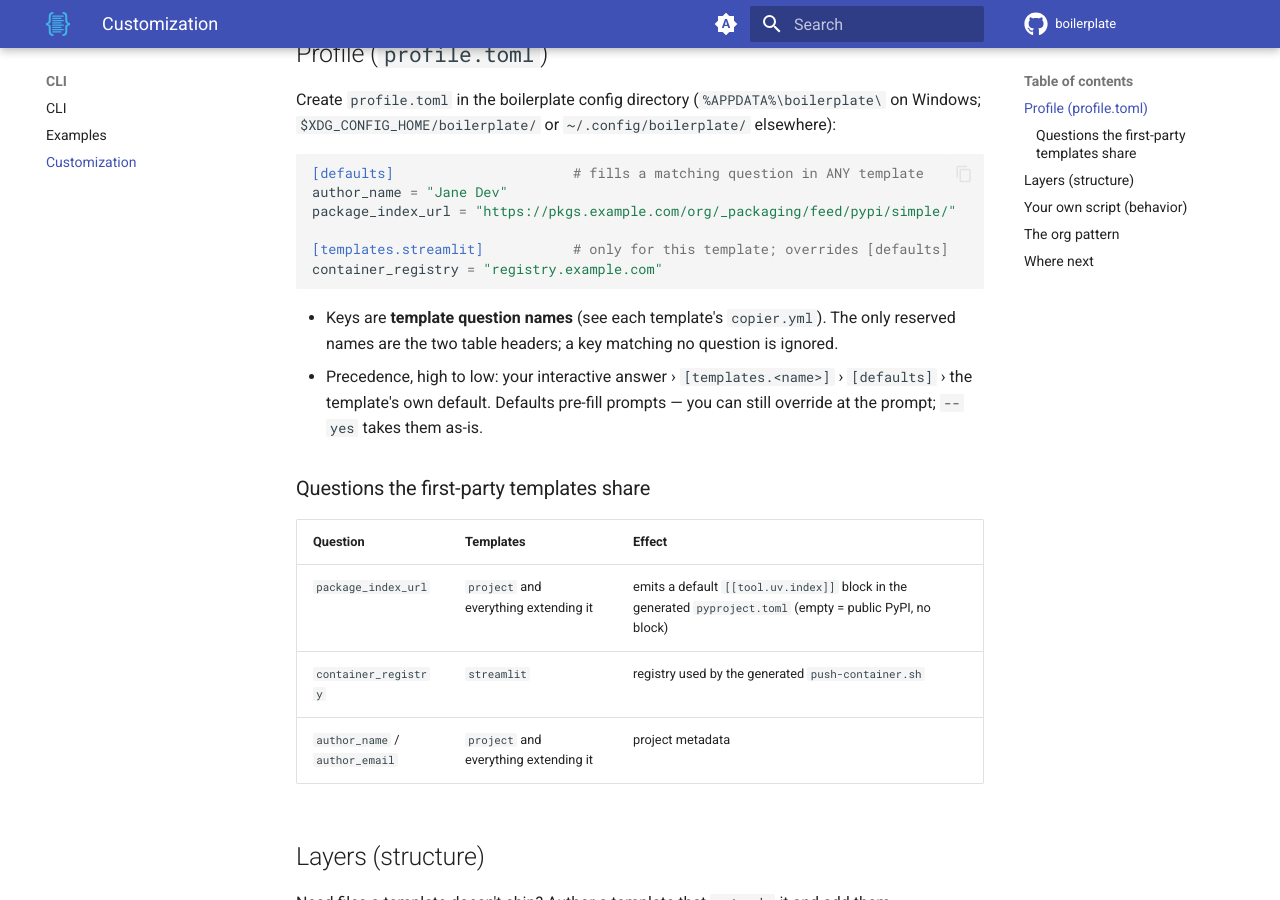
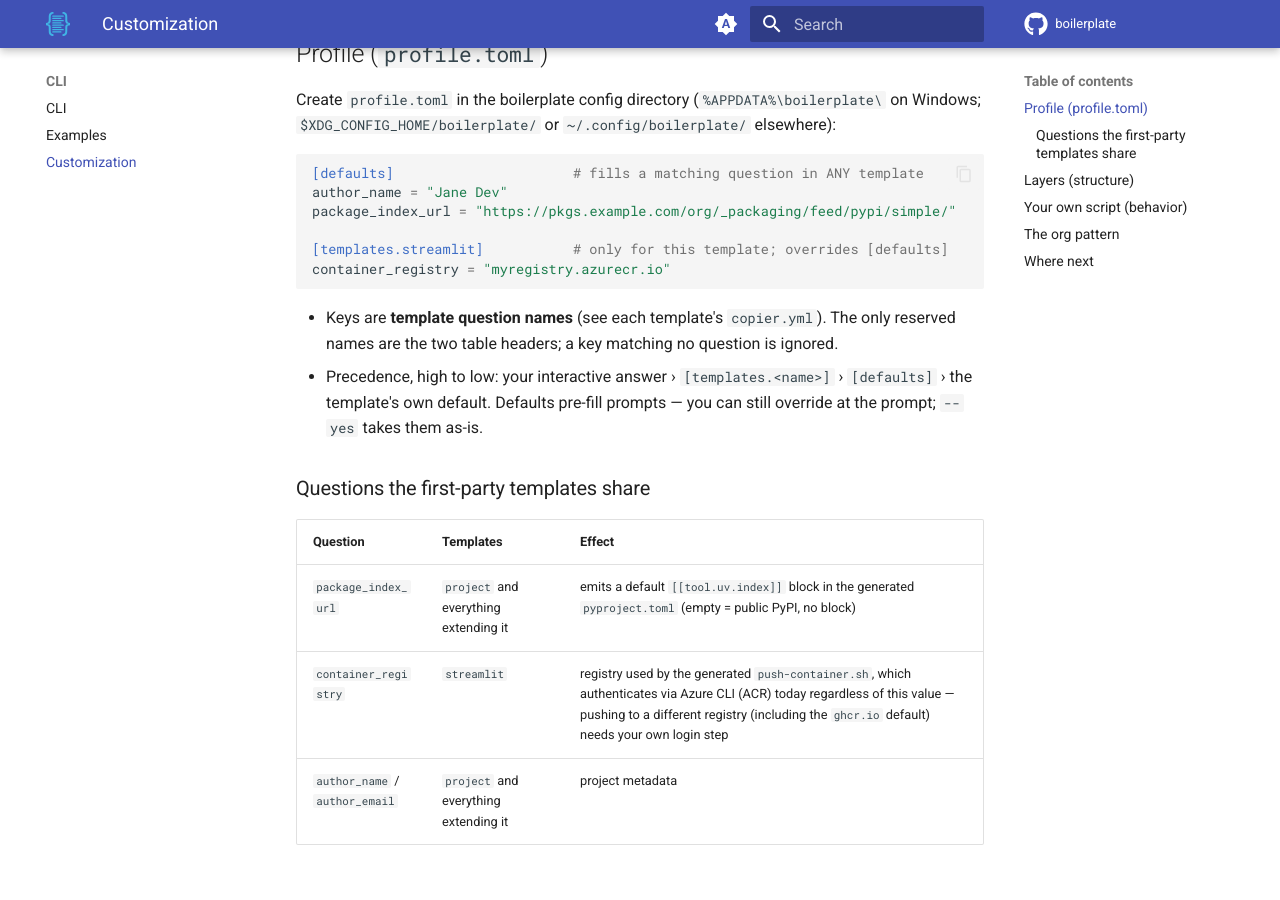
Before and after one commit to TheRealBillSiegler/boilerplate, an MkDocs documentation site: the page built from docs/customization.md, in a window 1280 px wide and 900 px high, scrolled down 559 px. Built offline with MkDocs 1.6.1 and Material for MkDocs 9.7.7, drawn with Linux system fonts in a browser that asks for light colours; a script that is not in the unit is left out; comment, search, counter and statistics services are not loaded; the version menu is left out.

Commit message:
fix(docs): note push-container.sh authenticates via ACR only today
container_registry defaults to ghcr.io and accepts any hostname, but the
generated push-container.sh always runs az acr login against it regardless
of value -- confirmed by reading the template script. Added a text-only
caveat in customization.md and README.md so a reader picking a non-ACR
registry (including the default) knows to bring their own login step.

Co-Authored-By: Claude Fable 5.1 <noreply@anthropic.com>

````diff
--- a/docs/customization.md
+++ b/docs/customization.md
@@ -18,7 +18,7 @@ author_name = "Jane Dev"
 package_index_url = "https://pkgs.example.com/org/_packaging/feed/pypi/simple/"
 
 [templates.streamlit]           # only for this template; overrides [defaults]
-container_registry = "registry.example.com"
+container_registry = "myregistry.azurecr.io"
 ```
 
 - Keys are **template question names** (see each template's `copier.yml`). The only reserved names are the two table headers; a key matching no question is ignored.
@@ -29,7 +29,7 @@ container_registry = "registry.example.com"
 | Question | Templates | Effect |
 | --- | --- | --- |
 | `package_index_url` | `project` and everything extending it | emits a default `[[tool.uv.index]]` block in the generated `pyproject.toml` (empty = public PyPI, no block) |
-| `container_registry` | `streamlit` | registry used by the generated `push-container.sh` |
+| `container_registry` | `streamlit` | registry used by the generated `push-container.sh`, which authenticates via Azure CLI (ACR) today regardless of this value — pushing to a different registry (including the `ghcr.io` default) needs your own login step |
 | `author_name` / `author_email` | `project` and everything extending it | project metadata |
 
 ## Layers (structure)
````
Also changed, not shown: README.md (+1 -1 lines).
